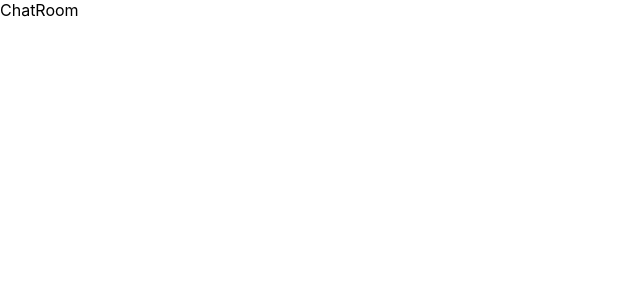
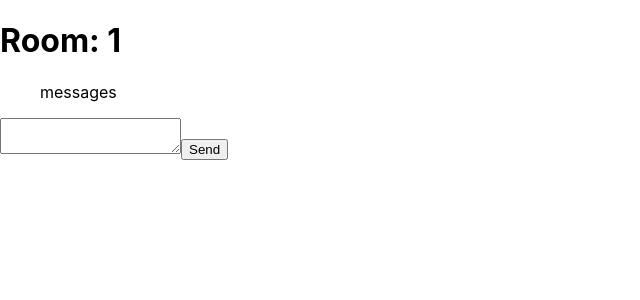
Before and after one commit to jarata/React-Chat-Websockets, a React (Create React App) app in the folder client/: page /1 in a window 1280 px wide. Shown: the top 300 px of the page, without its empty margins (0-640 px from the left). Built offline with nearby package versions, Linux system fonts and the light colour scheme.

Commit message:
Chat Room Component started structure for chat room component with props

```diff
--- a/client/src/ChatRoom/ChatRoom.js
+++ b/client/src/ChatRoom/ChatRoom.js
@@ -1,7 +1,23 @@
-const ChatRoom = () => {
+import { useState } from "react";
+
+const ChatRoom = (props) => {
+    console.log("Chat Room Props:", props.match.params);
+    const { roomId } = props.match.params;
+    console.log("Room ID:", roomId);
     return (
-        <div>
-            ChatRoom
+        <div className="chatRoomContainer">
+            <h1>Room: {roomId}</h1>
+            <div className="chatRoomMessagesContainer">
+                <ol className="chatRoomMessages">
+                    messages
+                </ol>
+            </div>
+            <textarea
+                className="chatRoomNewMessage"
+            />
+            <button className="chatRoomMessageSubmit">
+                Send
+            </button>
         </div>
     )
 }
```
